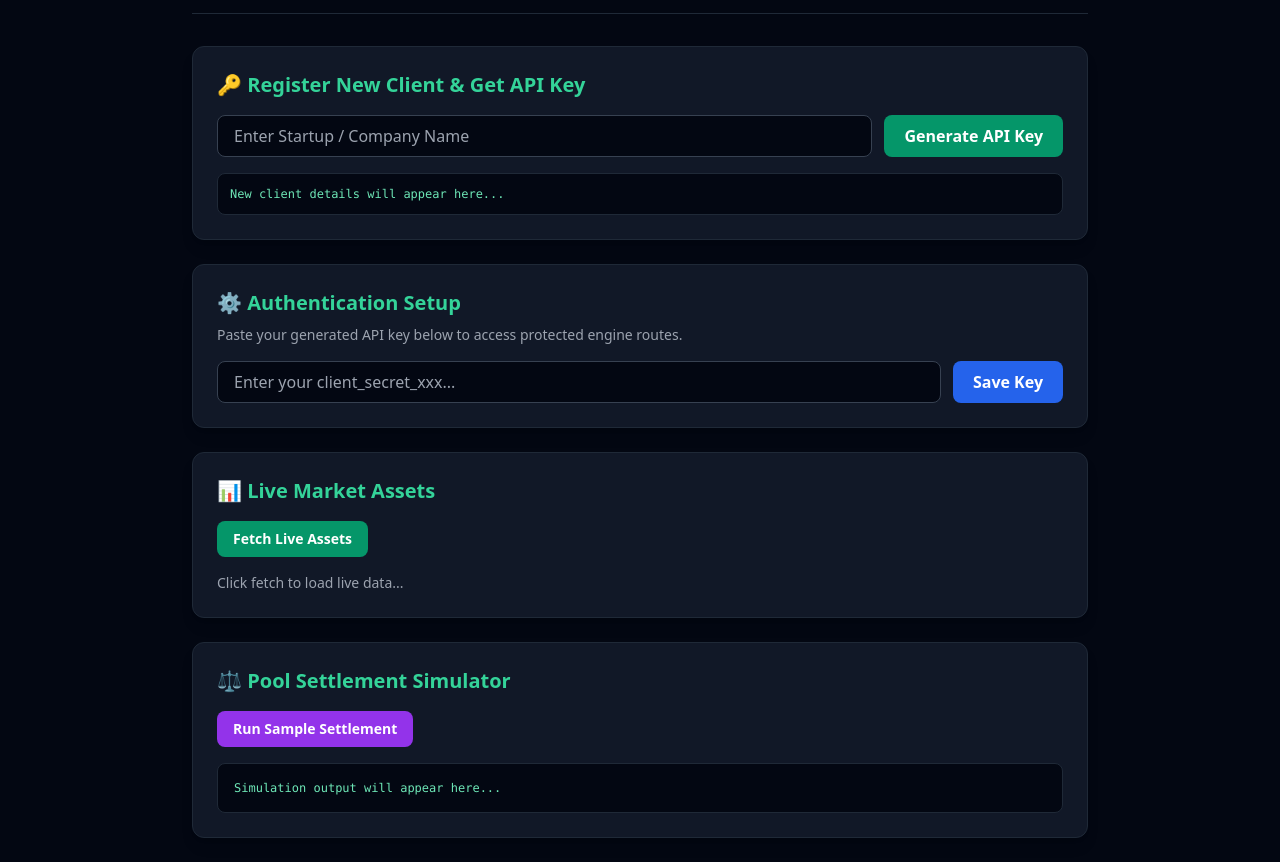
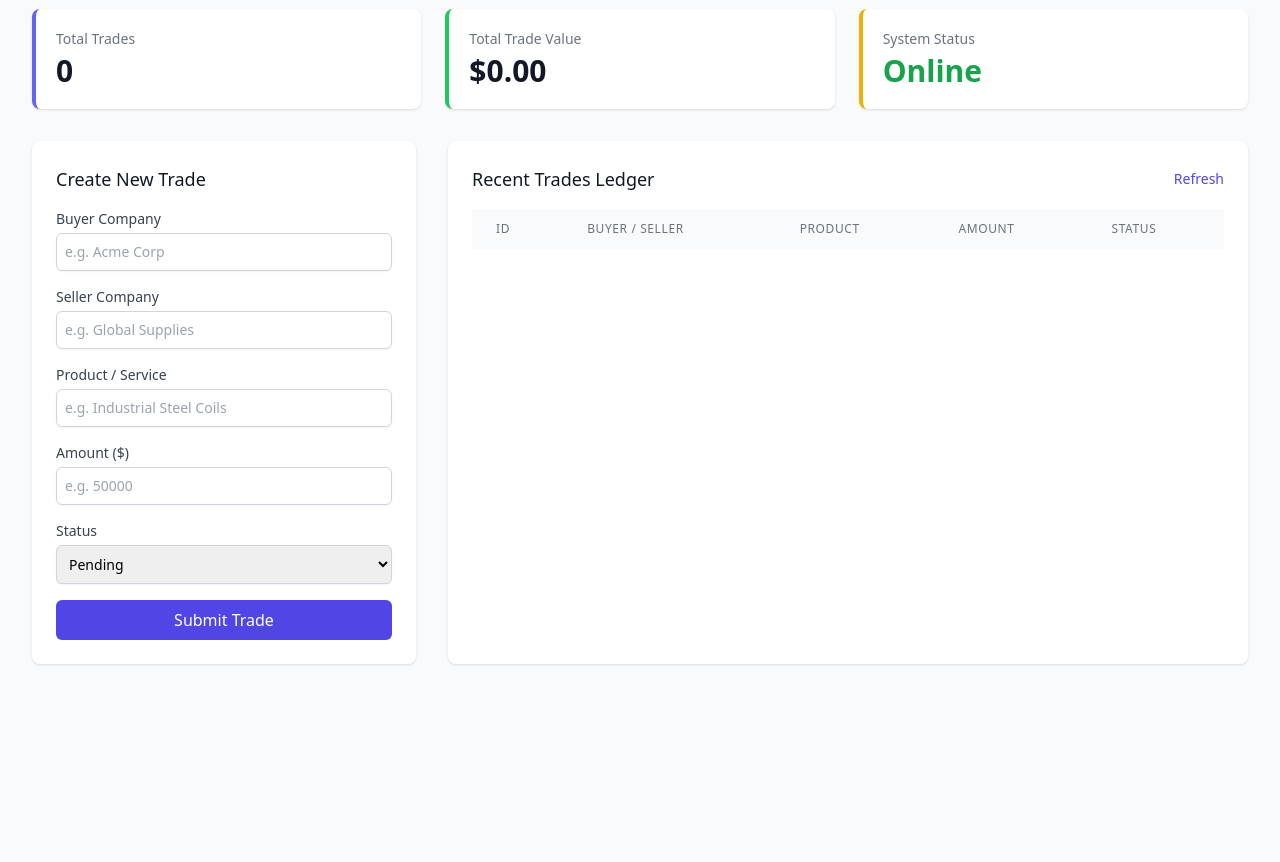
Before and after one commit to sharmaharendra8630-cloud/b2b-trade-engine, a website: page public/index.html in a window 1280 px wide. Shown: the part 87-949 px from the top of the page. After the commit the page ends 800 px from the top, so only its background shows below. Drawn offline with nearby package versions, Linux system fonts and the light colour scheme; no server answers.

Commit message:
Refactor index.html for improved layout and functionality
Updated the layout and structure of the index.html file to improve styling and functionality, including the addition of a navigation bar and various sections for client registration, trade creation, and trade display.

```diff
--- a/public/index.html
+++ b/public/index.html
@@ -4,152 +4,201 @@
     <meta charset="UTF-8">
     <meta name="viewport" content="width=device-width, initial-scale=1.0">
     <title>B2B Trade Engine SaaS Dashboard</title>
+    <!-- Tailwind CSS CDN -->
     <script src="https://cdn.tailwindcss.com"></script>
 </head>
-<body class="bg-gray-950 text-gray-100 min-h-screen p-6">
+<body class="bg-gray-50 font-sans antialiased">
 
-    <div class="max-w-4xl mx-auto">
-        <header class="mb-8 border-b border-gray-800 pb-4">
-            <h1 class="text-3xl font-extrabold text-emerald-400">🚀 B2B Trade Engine </h1>
-            <p class="text-gray-400 text-sm mt-1">Live Dashboard & API Management Panel</p>
-        </header>
+    <!-- Navbar -->
+    <nav class="bg-indigo-600 shadow-lg">
+        <div class="max-w-7xl mx-auto px-4 sm:px-6 lg:px-8">
+            <div class="flex justify-between h-16">
+                <div class="flex items-center">
+                    <span class="text-white text-xl font-bold tracking-wider">🚀 B2B Trade Engine SaaS</span>
+                </div>
+                <div class="flex items-center">
+                    <span class="text-indigo-200 text-sm">Production Ready</span>
+                </div>
+            </div>
+        </div>
+    </nav>
 
-        <!-- Section: Register New Client -->
-        <div class="bg-gray-900 p-6 rounded-xl shadow-lg mb-6 border border-gray-800">
-            <h2 class="text-xl font-bold text-emerald-400 mb-4">🔑 Register New Client & Get API Key</h2>
-            <div class="flex flex-col md:flex-row gap-3 mb-4">
-                <input type="text" id="newClientName" placeholder="Enter Startup / Company Name" class="flex-1 bg-gray-950 border border-gray-700 rounded-lg px-4 py-2 text-white focus:outline-none focus:border-emerald-500">
-                <button onclick="registerClient()" class="bg-emerald-600 hover:bg-emerald-500 text-white px-5 py-2 rounded-lg font-semibold transition">Generate API Key</button>
+    <!-- Main Container -->
+    <div class="max-w-7xl mx-auto px-4 sm:px-6 lg:px-8 py-8">
+
+        <!-- Stats Overview -->
+        <div class="grid grid-cols-1 md:grid-cols-3 gap-6 mb-8">
+            <div class="bg-white overflow-hidden shadow rounded-lg p-5 border-l-4 border-indigo-500">
+                <dt class="text-sm font-medium text-gray-500 truncate">Total Trades</dt>
+                <dd id="total-trades" class="mt-1 text-3xl font-semibold text-gray-900">0</dd>
             </div>
-            <pre id="registerResult" class="bg-gray-950 p-3 rounded-lg text-emerald-300 text-xs overflow-x-auto border border-gray-800">New client details will appear here...</pre>
-        </div>
-
-        <!-- Section: API Key Configuration -->
-        <div class="bg-gray-900 p-6 rounded-xl shadow-lg mb-6 border border-gray-800">
-            <h2 class="text-xl font-bold text-emerald-400 mb-2">⚙️ Authentication Setup</h2>
-            <p class="text-gray-400 text-sm mb-4">Paste your generated API key below to access protected engine routes.</p>
-            <div class="flex flex-col md:flex-row gap-3">
-                <input type="text" id="apiKeyInput" placeholder="Enter your client_secret_xxx..." class="flex-1 bg-gray-950 border border-gray-700 rounded-lg px-4 py-2 text-white focus:outline-none focus:border-emerald-500">
-                <button onclick="saveApiKey()" class="bg-blue-600 hover:bg-blue-500 text-white px-5 py-2 rounded-lg font-semibold transition">Save Key</button>
+            <div class="bg-white overflow-hidden shadow rounded-lg p-5 border-l-4 border-green-500">
+                <dt class="text-sm font-medium text-gray-500 truncate">Total Trade Value</dt>
+                <dd id="total-value" class="mt-1 text-3xl font-semibold text-gray-900">$0.00</dd>
+            </div>
+            <div class="bg-white overflow-hidden shadow rounded-lg p-5 border-l-4 border-yellow-500">
+                <dt class="text-sm font-medium text-gray-500 truncate">System Status</dt>
+                <dd class="mt-1 text-3xl font-semibold text-green-600">Online</dd>
             </div>
         </div>
 
-        <!-- Section: Live Market Assets -->
-        <div class="bg-gray-900 p-6 rounded-xl shadow-lg mb-6 border border-gray-800">
-            <h2 class="text-xl font-bold text-emerald-400 mb-4">📊 Live Market Assets</h2>
-            <button onclick="fetchAssets()" class="bg-emerald-600 hover:bg-emerald-500 text-white px-4 py-2 rounded-lg font-semibold text-sm mb-4 transition">Fetch Live Assets</button>
-            <div id="assetsContainer" class="grid grid-cols-1 md:grid-cols-3 gap-4">
-                <p class="text-gray-400 text-sm col-span-3">Click fetch to load live data...</p>
+        <!-- Grid: Form & Table -->
+        <div class="grid grid-cols-1 lg:grid-cols-3 gap-8">
+
+            <!-- Add Trade Form -->
+            <div class="bg-white shadow rounded-lg p-6 lg:col-span-1">
+                <h2 class="text-lg font-medium text-gray-900 mb-4">Create New Trade</h2>
+                <form id="trade-form" class="space-y-4">
+                    <div>
+                        <label class="block text-sm font-medium text-gray-700">Buyer Company</label>
+                        <input type="text" id="buyer" required class="mt-1 block w-full rounded-md border-gray-300 shadow-sm focus:border-indigo-500 focus:ring-indigo-500 sm:text-sm border p-2" placeholder="e.g. Acme Corp">
+                    </div>
+                    <div>
+                        <label class="block text-sm font-medium text-gray-700">Seller Company</label>
+                        <input type="text" id="seller" required class="mt-1 block w-full rounded-md border-gray-300 shadow-sm focus:border-indigo-500 focus:ring-indigo-500 sm:text-sm border p-2" placeholder="e.g. Global Supplies">
+                    </div>
+                    <div>
+                        <label class="block text-sm font-medium text-gray-700">Product / Service</label>
+                        <input type="text" id="product" required class="mt-1 block w-full rounded-md border-gray-300 shadow-sm focus:border-indigo-500 focus:ring-indigo-500 sm:text-sm border p-2" placeholder="e.g. Industrial Steel Coils">
+                    </div>
+                    <div>
+                        <label class="block text-sm font-medium text-gray-700">Amount ($)</label>
+                        <input type="number" step="0.01" id="amount" required class="mt-1 block w-full rounded-md border-gray-300 shadow-sm focus:border-indigo-500 focus:ring-indigo-500 sm:text-sm border p-2" placeholder="e.g. 50000">
+                    </div>
+                    <div>
+                        <label class="block text-sm font-medium text-gray-700">Status</label>
+                        <select id="status" class="mt-1 block w-full rounded-md border-gray-300 shadow-sm focus:border-indigo-500 focus:ring-indigo-500 sm:text-sm border p-2">
+                            <option value="Pending">Pending</option>
+                            <option value="Completed">Completed</option>
+                            <option value="Cancelled">Cancelled</option>
+                        </select>
+                    </div>
+                    <button type="submit" class="w-full bg-indigo-600 text-white font-medium py-2 px-4 rounded-md hover:bg-indigo-700 transition duration-150">
+                        Submit Trade
+                    </button>
+                </form>
             </div>
-        </div>
 
-        <!-- Section: Pool Settlement Simulator -->
-        <div class="bg-gray-900 p-6 rounded-xl shadow-lg border border-gray-800">
-            <h2 class="text-xl font-bold text-emerald-400 mb-4">⚖️ Pool Settlement Simulator</h2>
-            <button onclick="runSettlement()" class="bg-purple-600 hover:bg-purple-500 text-white px-4 py-2 rounded-lg font-semibold text-sm mb-4 transition">Run Sample Settlement</button>
-            <pre id="settlementResult" class="bg-gray-950 p-4 rounded-lg text-emerald-300 text-xs overflow-x-auto border border-gray-800">Simulation output will appear here...</pre>
+            <!-- Trades Table -->
+            <div class="bg-white shadow rounded-lg p-6 lg:col-span-2 overflow-hidden">
+                <div class="flex justify-between items-center mb-4">
+                    <h2 class="text-lg font-medium text-gray-900">Recent Trades Ledger</h2>
+                    <button onclick="fetchTrades()" class="text-sm text-indigo-600 hover:text-indigo-900 font-medium">Refresh</button>
+                </div>
+                <div class="overflow-x-auto">
+                    <table class="min-w-full divide-y divide-gray-200">
+                        <thead class="bg-gray-50">
+                            <tr>
+                                <th class="px-6 py-3 text-left text-xs font-medium text-gray-500 uppercase tracking-wider">ID</th>
+                                <th class="px-6 py-3 text-left text-xs font-medium text-gray-500 uppercase tracking-wider">Buyer / Seller</th>
+                                <th class="px-6 py-3 text-left text-xs font-medium text-gray-500 uppercase tracking-wider">Product</th>
+                                <th class="px-6 py-3 text-left text-xs font-medium text-gray-500 uppercase tracking-wider">Amount</th>
+                                <th class="px-6 py-3 text-left text-xs font-medium text-gray-500 uppercase tracking-wider">Status</th>
+                            </tr>
+                        </thead>
+                        <tbody id="trades-table-body" class="bg-white divide-y divide-gray-200">
+                            <!-- Dynamic rows loaded here -->
+                        </tbody>
+                    </table>
+                </div>
+            </div>
+
         </div>
     </div>
 
+    <!-- JavaScript for Data Fetching & Submission -->
     <script>
-        function saveApiKey() {
-            alert('API Key saved for session!');
-        }
+        const API_URL = '/api/trades';
 
-        async function registerClient() {
-            const clientName = document.getElementById('newClientName').value.trim();
-            const resultBox = document.getElementById('registerResult');
-
-            if (!clientName) {
-                alert('Please enter a company or client name.');
-                return;
-            }
-
-            resultBox.innerText = 'Registering new client...';
-
+        async function fetchTrades() {
             try {
-                const response = await fetch('/api/v1/clients/register', {
-                    method: 'POST',
-                    headers: { 'Content-Type': 'application/json' },
-                    body: JSON.stringify({ client_name: clientName, plan: "Growth" })
-                });
-                const data = await response.json();
-
-                if (data.success) {
-                    resultBox.innerText = JSON.stringify(data, null, 4);
-                    document.getElementById('apiKeyInput').value = data.clientDetails.api_key;
-                } else {
-                    resultBox.innerText = `Error: ${data.message}`;
+                const response = await fetch(API_URL);
+                const result = await response.json();
+                if (result.message === 'success') {
+                    renderTrades(result.data);
                 }
-            } catch (err) {
-                resultBox.innerText = 'Failed to register client.';
+            } catch (error) {
+                console.error('Error fetching trades:', error);
             }
         }
 
-        function getApiKey() {
-            return document.getElementById('apiKeyInput').value.trim();
+        function renderTrades(trades) {
+            const tbody = document.getElementById('trades-table-body');
+            const totalTradesEl = document.getElementById('total-trades');
+            const totalValueEl = document.getElementById('total-value');
+
+            tbody.innerHTML = '';
+            let totalValue = 0;
+
+            if (trades.length === 0) {
+                tbody.innerHTML = `<tr><td colspan="5" class="px-6 py-4 text-center text-sm text-gray-500">No trades recorded yet.</td></tr>`;
+            }
+
+            trades.forEach(trade => {
+                totalValue += parseFloat(trade.amount);
+
+                let statusBadge = '';
+                if (trade.status === 'Completed') {
+                    statusBadge = '<span class="px-2 inline-flex text-xs leading-5 font-semibold rounded-full bg-green-100 text-green-800">Completed</span>';
+                } else if (trade.status === 'Cancelled') {
+                    statusBadge = '<span class="px-2 inline-flex text-xs leading-5 font-semibold rounded-full bg-red-100 text-red-800">Cancelled</span>';
+                } else {
+                    statusBadge = '<span class="px-2 inline-flex text-xs leading-5 font-semibold rounded-full bg-yellow-100 text-yellow-800">Pending</span>';
+                }
+
+                const tr = document.createElement('tr');
+                tr.innerHTML = `
+                    <td class="px-6 py-4 whitespace-nowrap text-sm font-medium text-gray-900">#${trade.id}</td>
+                    <td class="px-6 py-4 whitespace-nowrap text-sm text-gray-500">
+                        <div class="font-medium text-gray-900">${trade.buyer}</div>
+                        <div class="text-xs text-gray-400">to ${trade.seller}</div>
+                    </td>
+                    <td class="px-6 py-4 whitespace-nowrap text-sm text-gray-500">${trade.product}</td>
+                    <td class="px-6 py-4 whitespace-nowrap text-sm font-semibold text-gray-900">$${parseFloat(trade.amount).toLocaleString()}</td>
+                    <td class="px-6 py-4 whitespace-nowrap text-sm">${statusBadge}</td>
+                `;
+                tbody.appendChild(tr);
+            });
+
+            totalTradesEl.innerText = trades.length;
+            totalValueEl.innerText = '$' + totalValue.toLocaleString(undefined, {minimumFractionDigits: 2, maximumFractionDigits: 2});
         }
 
-        async function fetchAssets() {
-            const container = document.getElementById('assetsContainer');
-            container.innerHTML = '<p class="text-gray-400 text-sm col-span-3">Loading assets...</p>';
+        document.getElementById('trade-form').addEventListener('submit', async (e) => {
+            e.preventDefault();
+
+            const newTrade = {
+                buyer: document.getElementById('buyer').value,
+                seller: document.getElementById('seller').value,
+                product: document.getElementById('product').value,
+                amount: parseFloat(document.getElementById('amount').value),
+                status: document.getElementById('status').value
+            };
 
             try {
-                const response = await fetch('/api/v1/engine/assets', {
-                    headers: { 'x-api-key': getApiKey() }
-                });
-                const data = await response.json();
-
-                if (data.success) {
-                    container.innerHTML = '';
-                    data.assets.forEach(asset => {
-                        container.innerHTML += `
-                            <div class="bg-gray-950 p-4 rounded-lg border border-gray-800">
-                                <h3 class="font-bold text-white">${asset.name}</h3>
-                                <p class="text-2xl font-extrabold text-emerald-400 my-2">$${asset.currentPrice}</p>
-                                <p class="text-xs font-semibold ${asset.trend === 'UP' ? 'text-emerald-500' : 'text-red-500'}">Trend: ${asset.trend}</p>
-                            </div>
-                        `;
-                    });
-                } else {
-                    container.innerHTML = `<p class="text-red-400 text-sm col-span-3">Error: ${data.message}</p>`;
-                }
-            } catch (err) {
-                container.innerHTML = '<p class="text-red-400 text-sm col-span-3">Failed to connect to server.</p>';
-            }
-        }
-
-        async function runSettlement() {
-            const resultBox = document.getElementById('settlementResult');
-            resultBox.innerText = 'Running settlement simulation...';
-
-            const sampleTrades = [
-                { tradeId: "t1", userId: "user1", amount: 100, status: "LOST" },
-                { tradeId: "t2", userId: "user2", amount: 200, status: "LOST" },
-                { tradeId: "t3", userId: "user3", amount: 150, status: "WON" },
-                { tradeId: "t4", userId: "user4", amount: 150, status: "WON" }
-            ];
-
-            try {
-                const response = await fetch('/api/v1/engine/pool/settle', {
+                const response = await fetch(API_URL, {
                     method: 'POST',
                     headers: {
-                        'Content-Type': 'application/json',
-                        'x-api-key': getApiKey()
+                        'Content-Type': 'application/json'
                     },
-                    body: JSON.stringify({ trades: sampleTrades })
+                    body: JSON.stringify(newTrade)
                 });
-                const data = await response.json();
 
-                if (data.success) {
-                    resultBox.innerText = JSON.stringify(data, null, 4);
+                const result = await response.json();
+                if (response.ok) {
+                    document.getElementById('trade-form').reset();
+                    fetchTrades();
                 } else {
-                    resultBox.innerText = `Error: ${data.message}`;
+                    alert('Error: ' + result.error);
                 }
-            } catch (err) {
-                resultBox.innerText = 'Failed to execute settlement.';
+            } catch (error) {
+                console.error('Error submitting trade:', error);
+                alert('Failed to submit trade.');
             }
-        }
+        });
+
+        // Initial fetch on load
+        fetchTrades();
     </script>
 </body>
 </html>
```
